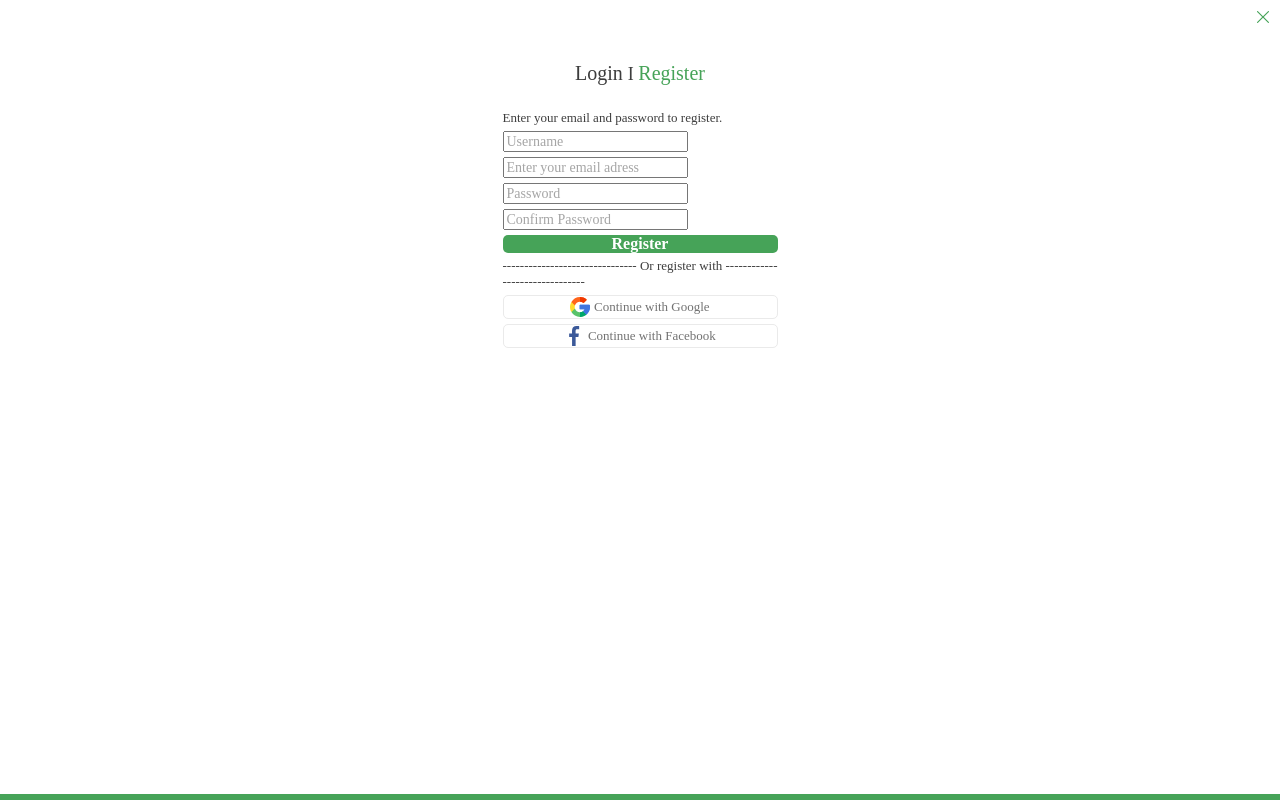
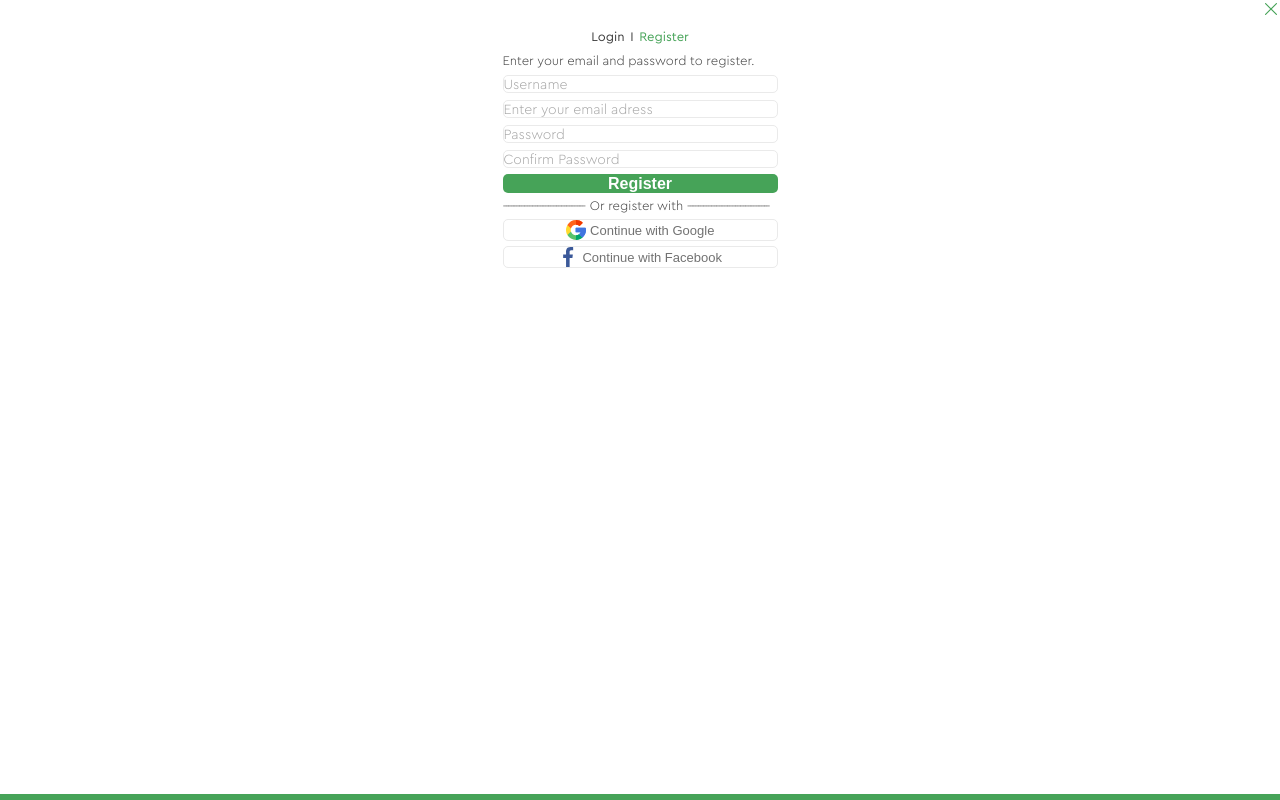
Before and after one commit to Vadym-Chernyshov/AllHomeWork, a plain HTML site: page registration.html in a window 1280 px wide. Drawn offline with Linux system fonts and the light colour scheme; files whose address does not match are found by name.

Commit message:
Add reset and config all style

```diff
--- a/registration.html
+++ b/registration.html
@@ -4,14 +4,16 @@
  <meta charset="UTF-8">
  <meta name="viewport" content="width=device-width, initial-scale=1.0">
  <title>Document</title>
+ <link rel="stylesheet" href="./styles/reset.css">
  <link rel="stylesheet" href="./styles/fontsStyle.css">
  <link rel="stylesheet" href="./styles/style.css">
 </head>
 <body>
  <header>
   <!-- Вихід зі сторінки реєстрації -->
-  <div style="text-align: right;">
+  <div>
    <!-- повертаємось на головну сторінку -->
+    <!-- в майбутньому переробити!!! -->
    <a href="./index.html">
     <svg xmlns="http://www.w3.org/2000/svg" width="18" height="18" viewBox="0 0 18 18" fill="none">
     <path fill-rule="evenodd" clip-rule="evenodd" d="M3.17007 3.17007C3.39682 2.94331 3.76447 2.94331 3.99122 3.17007L9 8.17884L14.0088 3.17007C14.2355 2.94331 14.6032 2.94331 14.8299 3.17007C15.0567 3.39682 15.0567 3.76447 14.8299 3.99122L9.82116 9L14.8299 14.0088C15.0567 14.2355 15.0567 14.6032 14.8299 14.8299C14.6032 15.0567 14.2355 15.0567 14.0088 14.8299L9 9.82116L3.99122 14.8299C3.76447 15.0567 3.39682 15.0567 3.17007 14.8299C2.94331 14.6032 2.94331 14.2355 3.17007 14.0088L8.17884 9L3.17007 3.99122C2.94331 3.76447 2.94331 3.39682 3.17007 3.17007Z" fill="#46A358"/>
@@ -19,145 +21,56 @@
    </a>
   </div>
  </header>
-
- <h1 style="text-align: center;">
-  <span style="color: #3d3d3d;
-        font-family: Cera Pro;
-        font-size: 20px;
-        font-style: normal;
-        font-weight: 500;
-        line-height: 16px; /* 80% */">
-   Login
-  </span>
-  <span style="color: #3D3D3D;
-        font-family: Cera Pro;
-        font-size: 18px;
-        font-style: normal;
-        font-weight: 250;
-        line-height: 16px; /* 88.889% */">
-   I
-  </span>
-  <span style="color: #46A358;
-        font-family: Cera Pro;
-        font-size: 20px;
-        font-style: normal;
-        font-weight: 500;
-        line-height: 16px; /* 80% */">
-   Register
-  </span>
- </h1>
-
+<!-- форма -->
  <form action="/submit"
        method="post"
-       style="display: flex;
-       flex-direction: column;
-       gap: 5px;
-       /* Спосіб зробити форму по центру сторінки */
-       width: 275px;
-       margin: 0 auto;">
-   <span style="color: #3D3D3D;
-         font-family: Cera Pro;
-         font-size: 13px;
-         font-style: normal;
-         font-weight: 400;
-         line-height: 16px; /* 123.077% */">
+       class="formForRegistration">
+   <h1>
+     <span>Login</span>
+     <span>I</span>
+     <span class="greenBoy">Register</span>
+   </h1>
+   <span>
     Enter your email and password to register.
    </span>
+
   <label for="">
-   <input type="text"
-   placeholder="Username">
+   <input type="text" placeholder="Username">
   </label>
   <label for="">
-   <input type="email"
-   placeholder="Enter your email adress">
+   <input type="email" placeholder="Enter your email adress">
   </label>
   <label for="">
-   <input type="password"
-   placeholder="Password">
+   <input type="password" placeholder="Password">
   </label>
   <label for="">
-   <input type="password"
-   placeholder="Confirm Password">
+   <input type="password" placeholder="Confirm Password">
   </label>
 
   <button type="submit"
-  onclick="alert('Ви зареєстровані')"
-  style="border-radius: 5px;
-  background-color: #46A358;
-  flex-shrink: 0;
-  /* прибираємо рамку */
-  border: none;">
-   <span style="color: #FFF;
-         font-family: Cera Pro;
-         font-size: 16px;
-         font-style: normal;
-         font-weight: 700;
-         line-height: 16px; /* 100% */">
-    Register
-   </span>
+  onclick="alert('Ви зареєстровані')">
+   <span>Register</span>
   </button>
-  <span style="color: #3D3D3D;
-        font-family: Cera Pro;
-        font-size: 13px;
-        font-style: normal;
-        font-weight: 400;
-        line-height: 16px; /* 123.077% */">
+
+  <span>
    -------------------------------
    Or register with
    -------------------------------
   </span>
 
-  <button style="border-radius: 5px;
-          border: 1px solid #EAEAEA;
-          background: #FFF;"
-          onclick="alert('Рєетрація за допомогою гугл акаунта здійснена')">
-   <img src="./svgCollection/google 1.svg"
-        alt="google"
-        style="vertical-align: middle;">
-        <!-- vertical-align: middle - щоб було по центру -->
-   <span style="color: #727272;
-          text-align: center;
-          font-family: Cera Pro;
-          font-size: 13px;
-          font-style: normal;
-          font-weight: 500;
-          line-height: 16px; /* 123.077% */
-          vertical-align: middle;">
-    Continue with Google
-   </span>
+  <button onclick="alert('Рєетрація за допомогою гугл акаунта здійснена')">
+   <img src="./svgCollection/google 1.svg" alt="google">
+   <span>Continue with Google</span>
   </button>
-  <button style="border-radius: 5px;
-          border: 1px solid #EAEAEA;
-          background: #FFF;"
-          onclick="alert('Рєетрація за допомогою фейсбук акаунта здійснена')">
-   <img src="./svgCollection/facebook 1.svg"
-        alt="facebook"
-        style="vertical-align: middle;">
-        <!-- vertical-align: middle - щоб було по центру -->
-   <span style="color: #727272;
-          text-align: center;
-          font-family: Cera Pro;
-          font-size: 13px;
-          font-style: normal;
-          font-weight: 500;
-          line-height: 16px; /* 123.077% */
-          vertical-align: middle;">
-    Continue with Facebook
-   </span>
+  <button onclick="alert('Рєетрація за допомогою фейсбук акаунта здійснена')">
+   <img src="./svgCollection/facebook 1.svg" alt="facebook">
+   <span> Continue with Facebook </span>
   </button>
+
  </form>
 
  <!-- Створення зеленої смужки -->
- <div style="
-  width: 100%;
-  height: 6px;
-  background-color: #46A358;
-
-  /* Щоб лінія завжди була приклеєна знизу */
-  position: fixed;
-  bottom: 0;
-  left: 0;
-"></div>
+ <div class="foot"></div>
 
 </body>
 </html>
--- a/styles/fontsStyle.css
+++ b/styles/fontsStyle.css
@@ -1,40 +1,40 @@
 @font-face {
     font-family: "Cera Pro Black";
-    src: url('../fonts/CeraPro-Black.eot') format('eot'),
-         url('../fonts/CeraPro-Black.ttf') format('ttf'),
+    src: url('../fonts/CeraPro-Black.eot') format('embedded-opentype'),
+         url('../fonts/CeraPro-Black.ttf') format('truetype'),
          url('../fonts/CeraPro-Black.woff') format('woff'),
-         url('../fonts/CeraPro-Black.woff2') format('woff2'),
+         url('../fonts/CeraPro-Black.woff2') format('woff2')
     ;
 }
 @font-face {
     font-family: "Cera Pro Bold";
-    src: url('../fonts/CeraPro-Bold.eot') format('eot'),
-         url('../fonts/CeraPro-Bold.ttf') format('ttf'),
+    src: url('../fonts/CeraPro-Bold.eot') format('embedded-opentype'),
+         url('../fonts/CeraPro-Bold.ttf') format('truetype'),
          url('../fonts/CeraPro-Bold.woff') format('woff'),
-         url('../fonts/CeraPro-Bold.woff2') format('woff2'),
+         url('../fonts/CeraPro-Bold.woff2') format('woff2')
     ;
 }
 @font-face {
     font-family: "Cera Pro Light";
-    src: url('../fonts/CeraPro-Light.eot') format('eot'),
-         url('../fonts/CeraPro-Light.ttf') format('ttf'),
+    src: url('../fonts/CeraPro-Light.eot') format('embedded-opentype'),
+         url('../fonts/CeraPro-Light.ttf') format('truetype'),
          url('../fonts/CeraPro-Light.woff') format('woff'),
-         url('../fonts/CeraPro-Light.woff2') format('woff2'),
+         url('../fonts/CeraPro-Light.woff2') format('woff2')
     ;
 }
 @font-face {
     font-family: "Cera Pro Medium";
-    src: url('../fonts/CeraPro-Medium.eot') format('eot'),
-         url('../fonts/CeraPro-Medium.ttf') format('ttf'),
+    src: url('../fonts/CeraPro-Medium.eot') format('embedded-opentype'),
+         url('../fonts/CeraPro-Medium.ttf') format('truetype'),
          url('../fonts/CeraPro-Medium.woff') format('woff'),
-         url('../fonts/CeraPro-Medium.woff2') format('woff2'),
+         url('../fonts/CeraPro-Medium.woff2') format('woff2')
     ;
 }
 @font-face {
     font-family: "Cera Pro Regular";
-    src: url('../fonts/CeraPro-Regular.eot') format('eot'),
-         url('../fonts/CeraPro-Regular.ttf') format('ttf'),
+    src: url('../fonts/CeraPro-Regular.eot') format('embedded-opentype'),
+         url('../fonts/CeraPro-Regular.ttf') format('truetype'),
          url('../fonts/CeraPro-Regular.woff') format('woff'),
-         url('../fonts/CeraPro-Regular.woff2') format('woff2'),
+         url('../fonts/CeraPro-Regular.woff2') format('woff2')
     ;
 }
--- /dev/null
+++ b/styles/reset.css
@@ -0,0 +1,10 @@
+*{
+    margin: 0%;
+    padding: 0%;
+    list-style-type: none;
+    text-decoration: none;
+    border: none;
+    box-sizing: border-box;
+    font-style: normal;
+    font-size: 16px;
+}
--- a/styles/style.css
+++ b/styles/style.css
@@ -1,10 +1,100 @@
-form > label > input::placeholder{
-   color: #A5A5A5;
-   font-family: Cera Pro;
+/* встановлюю один шрифт для вього */
+body{
+    font-family: Cera Pro Light, sans-serif;
+    font-style: normal;
+}
+/* красива лінія знизу сторінки */
+div[class = foot]{
+    width: 100%;
+    height: 6px;
+    background-color: #46A358;
+
+  /* Щоб лінія завжди була приклеєна знизу */
+    position: fixed;
+    bottom: 0;
+    left: 0;
+}
+/* налаштування форми для реєстрації */
+form[class = formForRegistration]{
+    display: flex;
+    flex-direction: column;
+    gap: 5px;
+    /* Спосіб зробити форму по центру сторінки */
+    width: 275px;
+    margin: 0 auto;
+}
+/* налаштовування "комірок" вводу користувача */
+form[class = formForRegistration] > label > input
+{
+   color: black;
    font-size: 14px;
-   font-style: normal;
    font-weight: 400;
    line-height: 16px; /* 114.286% */
    /* Займання всієї ширини форми */
    width:100%;
+   /* Покращення рамки */
+   border-radius: 5px;
+   border: 1px solid #EAEAEA;
 }
+/* зміна шрифту placeholder-а */
+form[class = formForRegistration] > label > input::placeholder{
+   font-family: Cera Pro Light, sans-serif;
+   color: #A5A5A5;
+}
+/* основна тема для заголовка */
+form[class = formForRegistration] > h1{
+    font-family: Cera Pro Regular, sans-serif;
+    text-align: center;
+    font-size: 20px;
+    font-weight: 500;
+}
+/* для виділення зеленого */
+form[class = formForRegistration] [class = greenBoy]{
+    color: #46A358;
+}
+
+form[class = formForRegistration] span{
+    color: #3D3D3D;
+    font-size: 13px;
+    font-weight: 400;
+}
+
+/* корегування кнопки */
+form[class = formForRegistration] button{
+    border-radius: 5px;
+    border: 1px solid #EAEAEA;
+    background: #FFF;
+}
+
+/* корегування картинок в кнопках */
+form[class = formForRegistration] button img{
+    vertical-align: middle;
+}
+
+/* корегування тексту в кнопках */
+form[class = formForRegistration] button span{
+    color: #727272;
+    text-align: center;
+    font-size: 13px;
+    font-weight: 500;
+    vertical-align: middle;
+}
+
+header div{
+    text-align: right;
+}
+
+/* окрема кнопка реєстрації */
+form[class = formForRegistration] button[type = submit]{
+    border-radius: 5px;
+    background-color: #46A358;
+    flex-shrink: 0;
+    /* прибираємо рамку */
+    border: none;
+}
+form[class = formForRegistration] button[type = submit] span
+{
+    color: #FFF;
+    font-size: 16px;
+    font-weight: 700;
+}
```
Also changed, not shown: index.html (+4 -2 lines).
